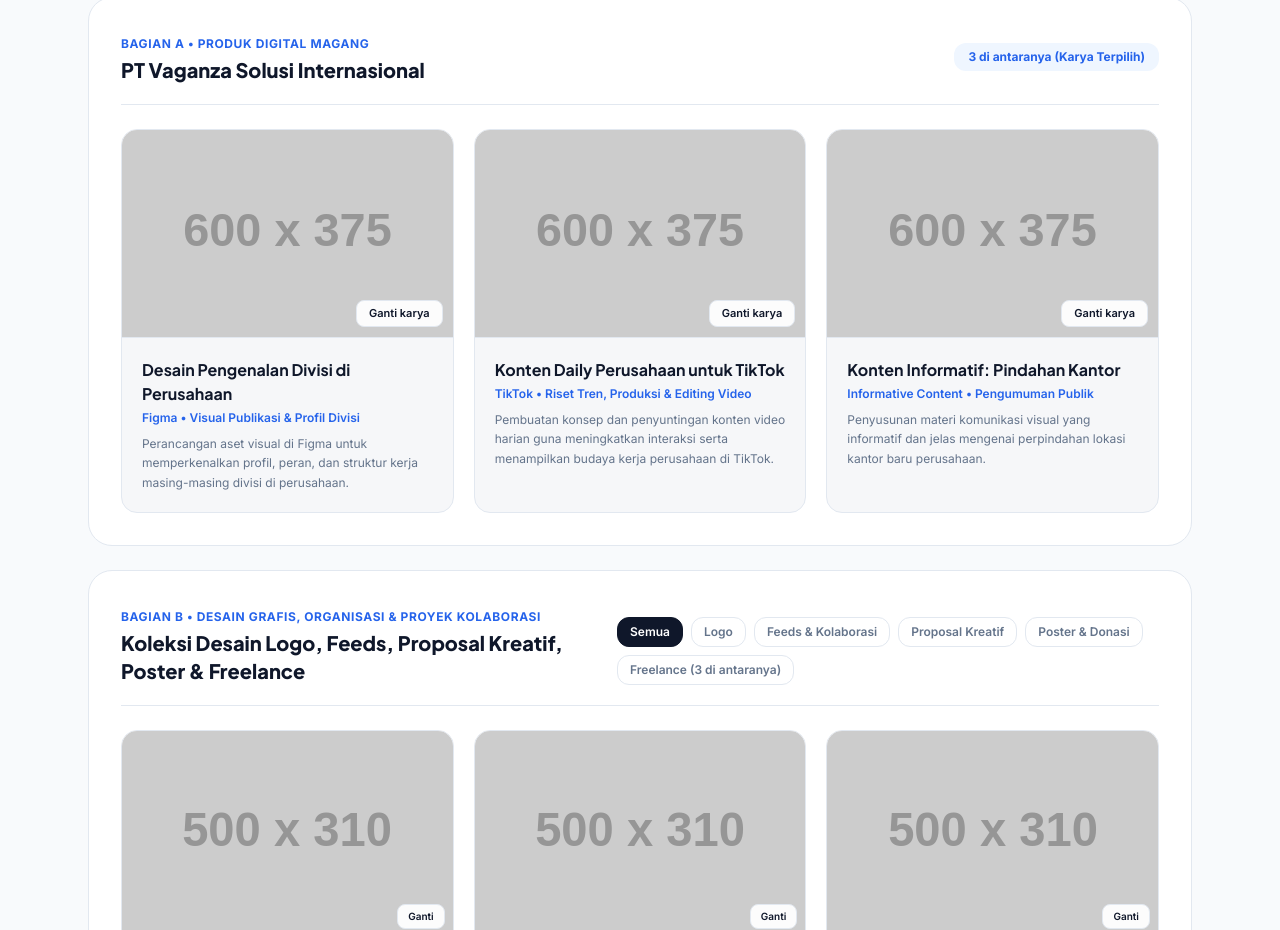
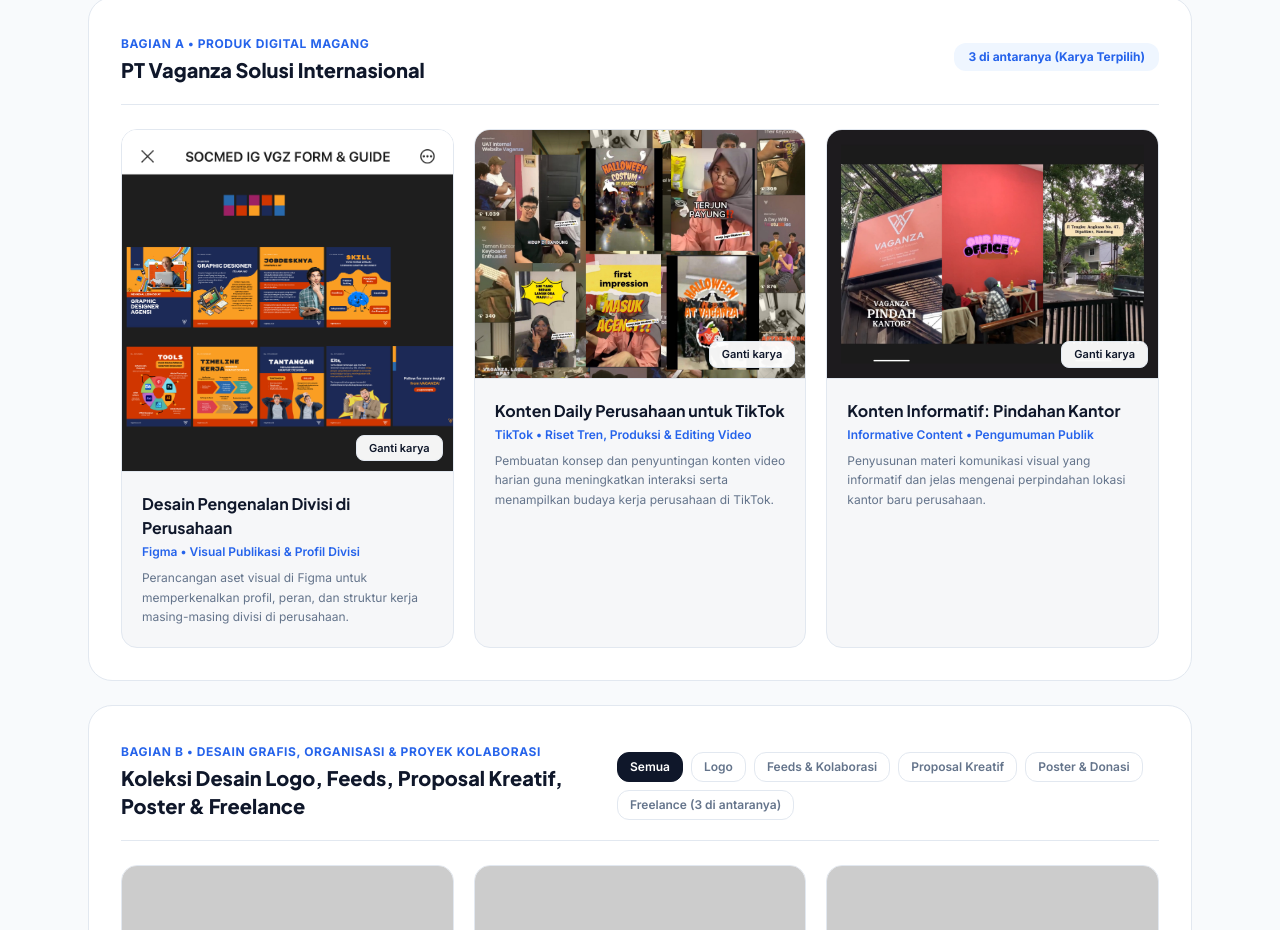
Before and after one commit to renjhapraditia923-bit/Portofolio-Renjha, a website: page index.html in a window 1280 px wide. Shown: the part 4060-4990 px from the top of the page. Drawn offline with nearby package versions, Linux system fonts and the light colour scheme; no server answers; placeholder pictures from the web are drawn by us.

Commit message:
Pasang karya magang Vaganza permanen dengan penggantian via Blob

```diff
--- a/api/photos.js
+++ b/api/photos.js
@@ -5,6 +5,7 @@ const PHOTOS_PREFIX = 'photos/';
 const ALLOWED_SLOTS = new Set([
   'img-tool-1', 'img-tool-2', 'img-tool-3', 'img-tool-4',
   'img-org-1', 'img-org-2', 'img-org-3',
+  'work-magang-1', 'work-magang-2', 'work-magang-3',
 ]);
 const MAX_BYTES = 4 * 1024 * 1024;
 const ALLOWED_TYPES = {
--- a/index.html
+++ b/index.html
@@ -574,7 +574,7 @@
                 <!-- 1. Desain Figma Pengenalan Divisi -->
                 <article class="bg-deckBg border border-deckBorder rounded-2xl overflow-hidden flex flex-col">
                     <div class="relative aspect-[16/10] bg-white border-b border-deckBorder">
-                        <img id="work-magang-1" src="https://placehold.co/600x375/F1F5F9/0F172A?text=Desain+Figma%3A+Pengenalan+Divisi" alt="Desain Pengenalan Divisi di Perusahaan" class="w-full h-full object-cover">
+                        <img id="work-magang-1" src="/images/magang-1-pengenalan-divisi.jpeg" alt="Carousel Instagram Vaganza tentang mengenal divisi Graphic Designer: jobdesk, skill, tools, timeline kerja, dan tantangan" class="w-full h-full object-cover" loading="lazy">
                         <button onclick="openUpload('work-magang-1')" class="no-print absolute bottom-2.5 right-2.5 px-3 py-1 rounded-lg bg-white/95 border border-deckBorder text-[11px] font-semibold text-deckInk hover:bg-deckInk hover:text-white transition-colors">
                             Ganti karya
                         </button>
@@ -591,7 +591,7 @@
                 <!-- 2. Konten Daily TikTok -->
                 <article class="bg-deckBg border border-deckBorder rounded-2xl overflow-hidden flex flex-col">
                     <div class="relative aspect-[16/10] bg-white border-b border-deckBorder">
-                        <img id="work-magang-2" src="https://placehold.co/600x375/F1F5F9/0F172A?text=Konten+Daily+Perusahaan+(TikTok)" alt="Konten Daily Perusahaan untuk TikTok" class="w-full h-full object-cover">
+                        <img id="work-magang-2" src="/images/magang-2-konten-daily-tiktok.jpeg" alt="Kolase konten daily TikTok Vaganza, termasuk Halloween Costume at Vaganza dan First Impression Masuk Agency" class="w-full h-full object-cover" loading="lazy">
                         <button onclick="openUpload('work-magang-2')" class="no-print absolute bottom-2.5 right-2.5 px-3 py-1 rounded-lg bg-white/95 border border-deckBorder text-[11px] font-semibold text-deckInk hover:bg-deckInk hover:text-white transition-colors">
                             Ganti karya
                         </button>
@@ -608,7 +608,7 @@
                 <!-- 3. Konten Informatif Pindahan Kantor -->
                 <article class="bg-deckBg border border-deckBorder rounded-2xl overflow-hidden flex flex-col">
                     <div class="relative aspect-[16/10] bg-white border-b border-deckBorder">
-                        <img id="work-magang-3" src="https://placehold.co/600x375/F1F5F9/0F172A?text=Konten+Informatif%3A+Pindahan+Kantor" alt="Konten Informatif Pindahan Kantor" class="w-full h-full object-cover">
+                        <img id="work-magang-3" src="/images/magang-3-pindahan-kantor.jpeg" alt="Konten informatif Vaganza pindah kantor: papan nama lama, Our New Office, dan alamat baru di Jl Tengku Angkasa No. 47 Bandung" class="w-full h-full object-cover" loading="lazy">
                         <button onclick="openUpload('work-magang-3')" class="no-print absolute bottom-2.5 right-2.5 px-3 py-1 rounded-lg bg-white/95 border border-deckBorder text-[11px] font-semibold text-deckInk hover:bg-deckInk hover:text-white transition-colors">
                             Ganti karya
                         </button>
@@ -1050,7 +1050,7 @@
             }
         }
 
-        const PERSISTED_SLOTS = ['img-tool-1', 'img-tool-2', 'img-tool-3', 'img-tool-4', 'img-org-1', 'img-org-2', 'img-org-3'];
+        const PERSISTED_SLOTS = ['img-tool-1', 'img-tool-2', 'img-tool-3', 'img-tool-4', 'img-org-1', 'img-org-2', 'img-org-3', 'work-magang-1', 'work-magang-2', 'work-magang-3'];
 
         async function loadSavedPhotos() {
             try {
```
Also changed, not shown: images/magang-1-pengenalan-divisi.jpeg (added), images/magang-2-konten-daily-tiktok.jpeg (added), images/magang-3-pindahan-kantor.jpeg (added).
